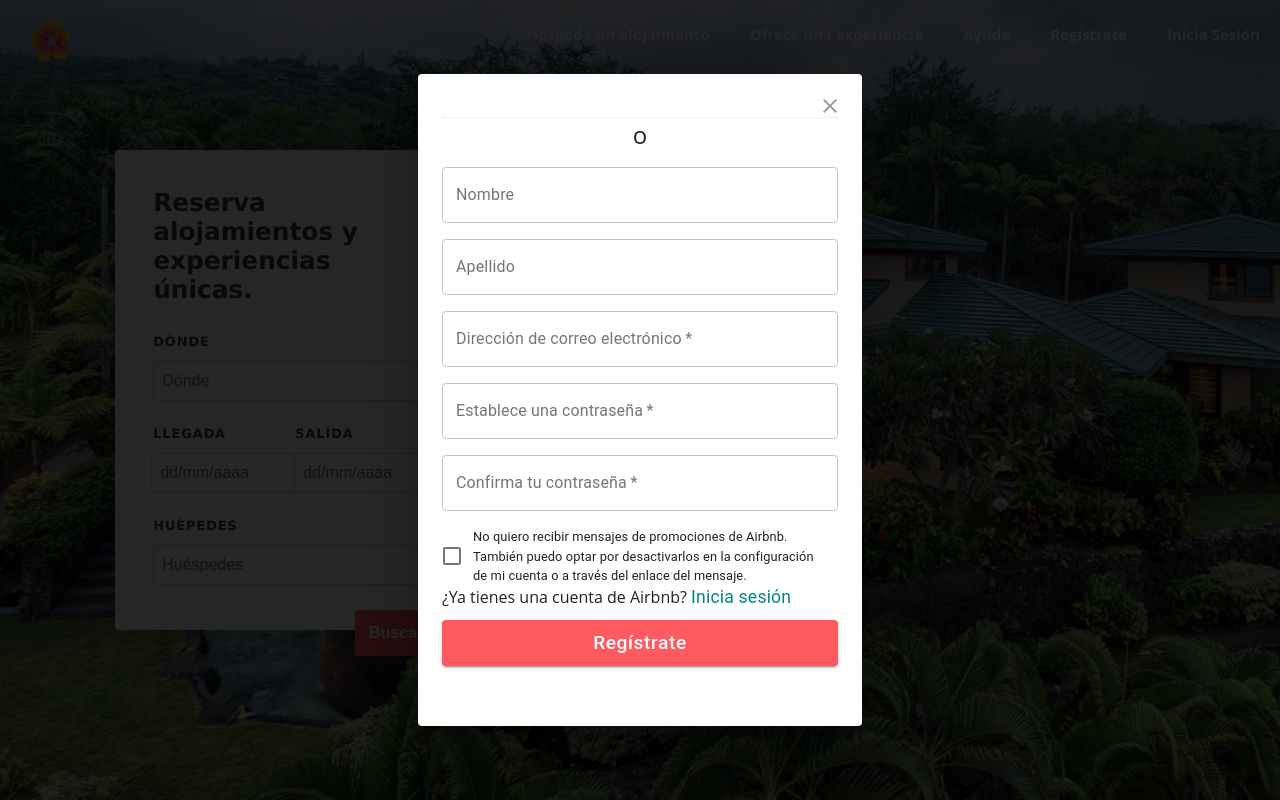
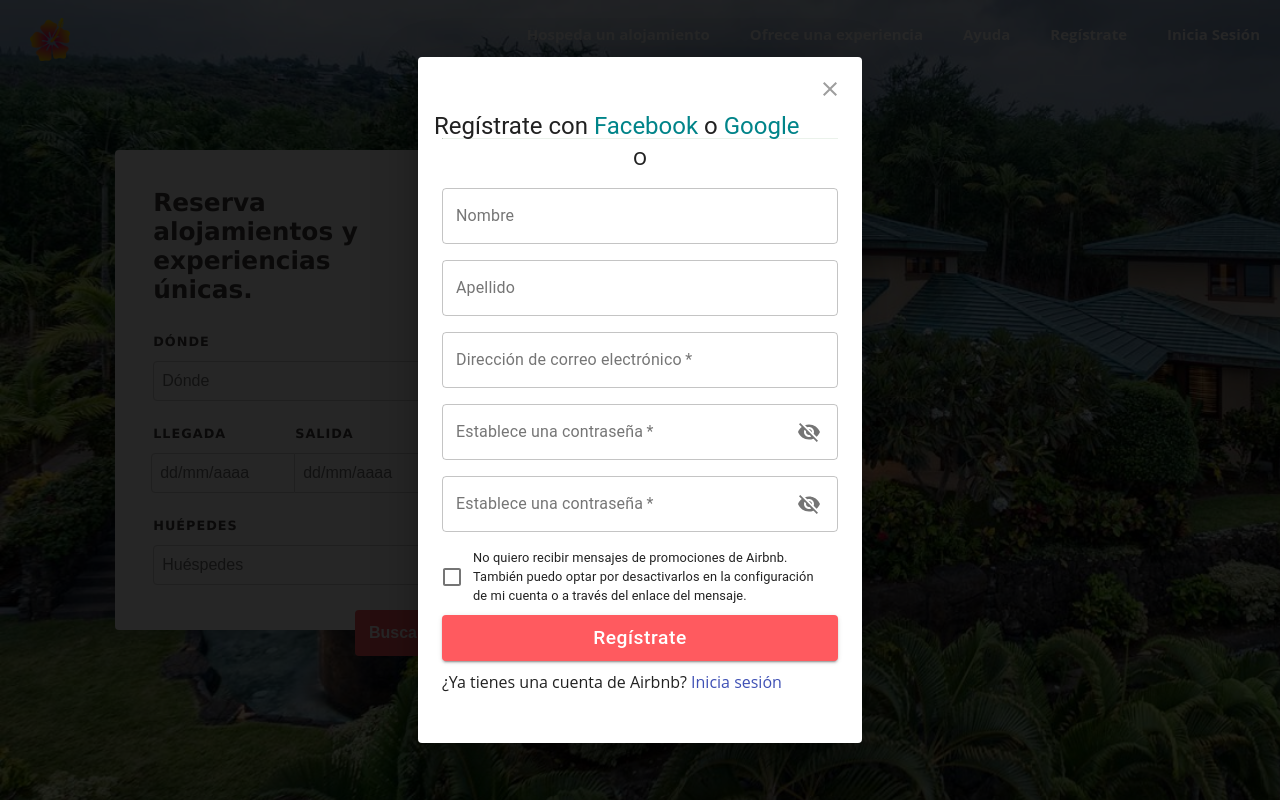
Before and after one commit to MarcVic99/nf1_Aloha, a React (Create React App) app in the folder frontend-app/: page / in a window 1280 px wide. Both pictures are taken after a click on the link "Regístrate". Shown: the top 800 px of the page. Built offline with nearby package versions, Linux system fonts and the light colour scheme.

Commit message:
FrontEnd Full Ver 2

```diff
--- a/frontend-app/package.json
+++ b/frontend-app/package.json
@@ -30,7 +30,7 @@
     ]
   },
   "devDependencies": {
-    "@material-ui/core": "^4.6.0",
+    "@material-ui/core": "^4.7.0",
     "@material-ui/icons": "^4.5.1"
   }
 }
--- a/frontend-app/src/components/Aloha.css
+++ b/frontend-app/src/components/Aloha.css
@@ -40,9 +40,9 @@
 }
 
 .father{
-    display: flex;
-    justify-content: center;
-    align-items: center;
+    display: flex!important;
+    justify-content: center!important;
+    align-items: center!important;
     width:100px;
     height:70px;
     float:left;
--- a/frontend-app/src/components/Aloha.js
+++ b/frontend-app/src/components/Aloha.js
@@ -1,6 +1,5 @@
 import React from 'react';
 import './Aloha.css';
-import './signup/SignUp.css';
 
 import logo from '../img/aloha/logo_aloha.png';
 import ny from '../img/aloha/ny.jpg';
--- a/frontend-app/src/components/footer/footer_components/ColumnOne.js
+++ b/frontend-app/src/components/footer/footer_components/ColumnOne.js
@@ -19,7 +19,8 @@
 
     },{
         name:'Diversidad e inclusión',
-        url:''
+        url:'',
+
 
     },{
         name:'Accesibilidad',
--- a/frontend-app/src/components/signup/Modal.js
+++ b/frontend-app/src/components/signup/Modal.js
@@ -1,6 +1,3 @@
-
-Modal.js
-
 import React from 'react';
 import { withStyles } from '@material-ui/core/styles';
 import Button from '@material-ui/core/Button';
--- a/frontend-app/src/components/signup/SignUp.js
+++ b/frontend-app/src/components/signup/SignUp.js
@@ -98,6 +98,23 @@
         confirm_pass: confirm_pass
     }
 
+    const [values, setValues] = React.useState({
+        showPassword: false,
+    });
+
+
+    const handleChange = prop => event => {
+        setValues({ ...values, [prop]: event.target.value });
+    };
+
+    const handleClickShowPassword = () => {
+        setValues({ ...values, showPassword: !values.showPassword });
+    };
+
+    const handleMouseDownPassword = event => {
+        event.preventDefault();
+    };
+
 
     const handleOnSubmit = () => {
         const fetchdata = async () => {
@@ -133,33 +150,27 @@
 
     return (
         <Container component="main" maxWidth="xs" className={'contain'}>
-
             <div>
 
-
-                <Typography component="h1" variant="h5" className={"titleSignUp"}>
-                    Regístrate con <Link href="#" className={"LoginOut"}>Facebook</Link> o <Link href="#" className={"LoginOut"}>Google</Link>
-                </Typography>
                 <form className={classes.form}>
                     <Grid container spacing={2}>
-                        {/*        <Grid item xs={12} sm={5}>
-                        <hr/>
-                        </Grid>
-                        o
-                        <Grid item xs={12} sm={5}>
-                        <hr/>
-                        </Grid> */}
+
                         <Grid item xs={12} align={"center"} className={"o"}>
-                            <hr></hr>
+                            <hr/>
                             o
                         </Grid>
+
+                        <Typography component="h1" variant="h5" className={"titleSignUp"}>
+                            Regístrate con <Link href="#" className={"LoginOut"}>Facebook</Link> o <Link href="#" className={"LoginOut"}>Google</Link>
+                        </Typography>
+
                         <Grid item xs={12}>
                             <TextField
-                                autoComplete="fname"
-                                name="firstName"
+                                autoComplete="name"
+                                name="name"
                                 variant="outlined"
                                 fullWidth
-                                id="firstName"
+                                id="name"
                                 label="Nombre"
                                 value={name}
                                 onChange={event => setName(event.target.value)}
@@ -170,10 +181,10 @@
                             <TextField
                                 variant="outlined"
                                 fullWidth
-                                id="lastName"
+                                id="last_name"
                                 label="Apellido"
-                                name="lastName"
-                                autoComplete="lname"
+                                name="last_name"
+                                autoComplete="last_name"
                                 value={last_name}
                                 onChange={event => setLastName(event.target.value)}
                             />
@@ -193,30 +204,54 @@
                         </Grid>
                         <Grid item xs={12}>
                             <TextField
-                                variant="outlined"
+                                label="Establece una contraseña"
                                 required
                                 fullWidth
-                                name="password"
-                                label="Establece una contraseña"
-                                type="password"
                                 id="password"
+                                className={clsx(classes.margin, classes.textField)}
+                                type={values.showPassword ? 'text' : 'password'}
+                                value={password}
                                 autoComplete="current-password"
-                                value={password}
                                 onChange={event => setPassword(event.target.value)}
+                                InputProps={{
+                                    endAdornment: <InputAdornment position="end">
+                                        <IconButton
+                                            aria-label="toggle password visibility"
+                                            onClick={handleClickShowPassword}
+                                            onMouseDown={handleMouseDownPassword}
+                                            size={"small"}
+                                        >
+                                            {values.showPassword ? <Visibility /> : <VisibilityOff />}
+                                        </IconButton>
+                                    </InputAdornment>
+                                }}
+                                variant="outlined"
                             />
                         </Grid>
                         <Grid item xs={12}>
                             <TextField
-                                variant="outlined"
+                                label="Establece una contraseña"
                                 required
                                 fullWidth
-                                name="password"
-                                label="Confirma tu contraseña"
-                                type="password"
                                 id="password"
+                                className={clsx(classes.margin, classes.textField)}
+                                type={values.showPassword ? 'text' : 'password'}
+                                value={confirm_pass}
                                 autoComplete="current-password"
-                                value={confirm_pass}
                                 onChange={event => setConfirmPass(event.target.value)}
+                                InputProps={{
+                                    endAdornment: <InputAdornment position="end">
+                                        <IconButton
+                                            aria-label="toggle password visibility"
+                                            onClick={handleClickShowPassword}
+                                            onMouseDown={handleMouseDownPassword}
+                                            size={"small"}
+                                        >
+                                            {values.showPassword ? <Visibility /> : <VisibilityOff />}
+                                        </IconButton>
+                                    </InputAdornment>
+                                }}
+                                variant="outlined"
                             />
                         </Grid>
                         <Grid item xs={12}>
@@ -226,21 +261,11 @@
                                 name="hasAgreed"
                                 value={hasagreed}
                                 onChange={event => setHasAgreed(event.target.value)}
-
-
                             />
                         </Grid>
                     </Grid>
 
-                    <Grid container justify="flex-start">
-                        <Grid item>
-                            <span>¿Ya tienes una cuenta de Airbnb? </span>
 
-                            <Link href="#" variant="body2" className={"link"}>
-                                Inicia sesión
-                            </Link>
-                        </Grid>
-                    </Grid>
                 </form>
 
                 <Button
@@ -255,6 +280,25 @@
                 >
                     Regístrate
                 </Button>
+
+                <Grid container justify="flex-start">
+                    <Grid item>
+                        <span>¿Ya tienes una cuenta de Airbnb? </span>
+
+                        <Link onClick={handleClickOpen} className="open">
+                            Inicia sesión
+                        </Link>
+                    </Grid>
+                </Grid>
+
+                <Dialog onClose={handleClose} aria-labelledby="customized-dialog-title" open={open} className={"modalblack"}>
+                    <DialogTitle id="customized-dialog-title" onClose={handleClose}>
+                        <hr/>
+                    </DialogTitle>
+
+                    <LogIn/>
+
+                </Dialog>
             </div>
 
         </Container>
```
Also changed, not shown: 1 other file (tests, documents, lock files or other folders).
